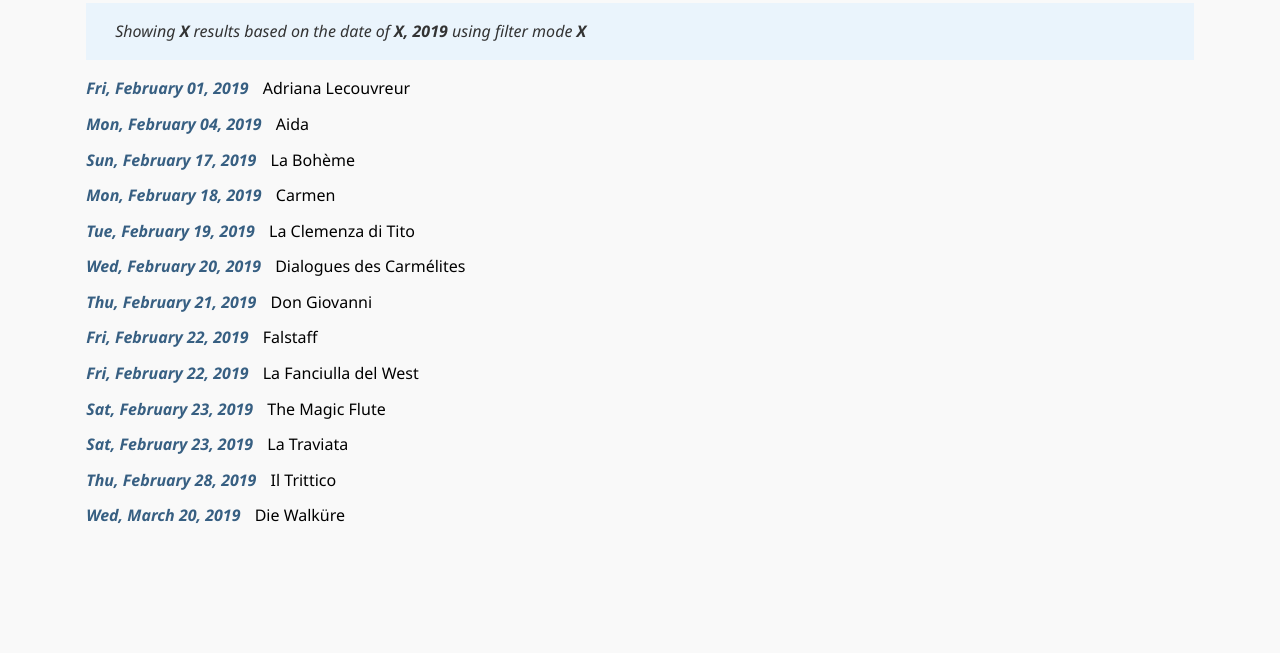
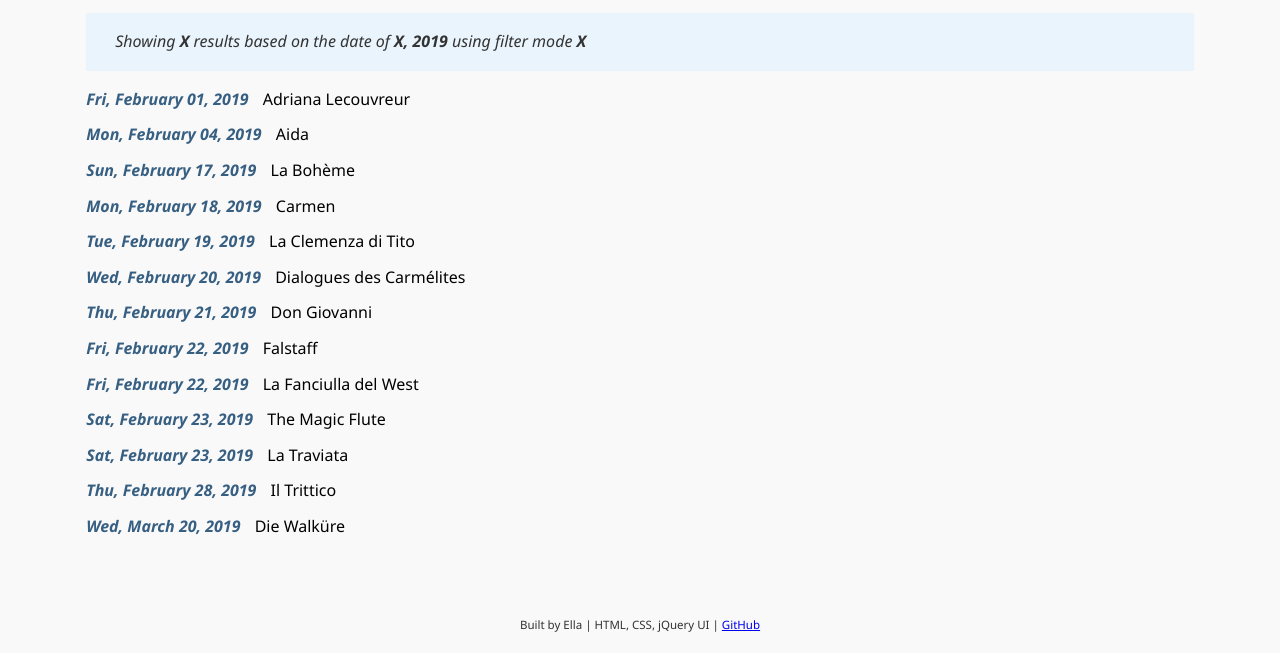
Before and after one commit to agresti/datepicker-integration, a plain HTML site: page index.html in a window 1280 px wide. Shown: the part 690-1343 px from the top of the page. Before the commit the page ends 1263 px from the top, so only its background shows below. Drawn offline with nearby package versions, Linux system fonts and the light colour scheme.

Commit message:
Update index.html

```diff
--- a/index.html
+++ b/index.html
@@ -1,112 +1,77 @@
-
 <!DOCTYPE html>
-<html>
+<html lang="en">
 
 <head>
-	<meta charset="utf-8"/>
-	<meta content="IE=edge" http-equiv="X-UA-Compatible"/>
+  <meta charset="utf-8" />
+  <meta http-equiv="X-UA-Compatible" content="IE=edge" />
+  <meta name="viewport" content="width=device-width, initial-scale=1.0" />
 
-    <link rel="stylesheet" type="text/css" href="styles.css">.
+  <title>Calendar of Events</title>
+  <link rel="stylesheet" href="styles.css" />
+  <link rel="icon" type="image/png" href="favicon.png" />
+
+  <!-- jQuery & jQuery UI -->
   <script src="https://code.jquery.com/jquery-1.12.4.js"></script>
   <script src="https://code.jquery.com/ui/1.12.1/jquery-ui.js"></script>
-    <script src="script.js" type="text/javascript"></script>
 </head>
 
 <body>
+  <main class="page-wrapper" role="main">
+    <div class="container">
 
-<main class="page-wrapper">
-	<div class="container">
+      <!-- Sidebar: Calendar + Buttons -->
       <div class="col-right">
-			<aside class="sidebar">
-				<div id="datepicker"></div>
+        <aside class="sidebar" aria-label="Date selector and filters">
+          <div id="datepicker" aria-label="Calendar datepicker"></div>
           <div id="buttons-side">
-					<button class="button" id="by-day">Day</button>
-					<button class="button" id="by-week">Week</button>
-					<button class="button" id="by-month">Month</button>
+            <button class="button" id="by-day" aria-label="Filter events by day">Day</button>
+            <button class="button" id="by-week" aria-label="Filter events by week">Week</button>
+            <button class="button" id="by-month" aria-label="Filter events by month">Month</button>
           </div>
         </aside>
       </div>
+
+      <!-- Main content -->
       <div class="col-left">
         <h1>Calendar of Events</h1>
+        <p>This interactive calendar project was built using HTML, CSS, and jQuery UI. You can filter opera events by day, week, or month.</p>
+
         <h2 id="sub-header">All Events</h2>
-			<p id="event-statistic">Showing <b><span id="result">X</span></b> results based on the date of <b><span id="date">X, 2019</span></b> using filter mode <b><span id="mode">X</span></b></p>
+        <p id="event-statistic" aria-live="polite">
+          Showing <b><span id="result">X</span></b> results based on the date of
+          <b><span id="date">X, 2019</span></b> using filter mode
+          <b><span id="mode">X</span></b>
+        </p>
 
-<ul class="unstyled" data-end="1643043574865" data-limit="50" data-link="site://Calendar-TTC/holidays" data-start="1548306034865" data-summary="" data-timestamp="1548351154865" data-title="U.S. Holidays" data-type="events">
-
-	<li data-timestamp="1550466000000" data-categories="" data-guid="" class="">
-		<em class="col-md-3 muted eventDate">Fri, February 01, 2019</em>
-		<a class="col-md-4" href="https://www.metopera.org/season/2018-19-season/Adriana-Lecouvreur/" target="_parent">Adriana Lecouvreur</a>
-	</li>
-
-	<li data-timestamp="1550466000000" data-categories="" data-guid="" class="">
-		<em class="col-md-3 muted eventDate">Mon, February 04, 2019</em>
-		<a class="col-md-4" href="https://www.metopera.org/season/2018-19-season/aida/" target="_parent">Aida</a>
-	</li>
-
-	<li data-timestamp="1550466000000" data-categories="" data-guid="" class="">
-		<em class="col-md-3 muted eventDate">Sun, February 17, 2019</em>
-		<a class="col-md-4" href="https://www.metopera.org/season/2018-19-season/la-boheme/" target="_parent">La Bohème</a>
-	</li>
-
-	<li data-timestamp="1550466000000" data-categories="" data-guid="" class="">
-		<em class="col-md-3 muted eventDate">Mon, February 18, 2019</em>
-		<a class="col-md-4" href="https://www.metopera.org/season/2018-19-season/carmen/" target="_parent">Carmen</a>
-	</li>
-
-	<li data-timestamp="1550466000000" data-categories="" data-guid="" class="">
-		<em class="col-md-3 muted eventDate">Tue, February 19, 2019</em>
-		<a class="col-md-4" href="https://www.metopera.org/season/2018-19-season/la-clemenza-di-tito/" target="_parent">La Clemenza di Tito</a>
-	</li>
-
-	<li data-timestamp="1550466000000" data-categories="" data-guid="" class="">
-		<em class="col-md-3 muted eventDate">Wed, February 20, 2019</em>
-		<a class="col-md-4" href="https://www.metopera.org/season/2018-19-season/dialogues-des-carmelites/" target="_parent">Dialogues des Carmélites</a>
-	</li>
-
-	<li data-timestamp="1550466000000" data-categories="" data-guid="" class="">
-		<em class="col-md-3 muted eventDate">Thu, February 21, 2019</em>
-		<a class="col-md-4" href="https://www.metopera.org/season/2018-19-season/don-giovanni/" target="_parent">Don Giovanni</a>
-	</li>
-
-	<li data-timestamp="1550466000000" data-categories="" data-guid="" class="">
-		<em class="col-md-3 muted eventDate">Fri, February 22, 2019</em>
-		<a class="col-md-4" href="https://www.metopera.org/season/2018-19-season/falstaff/" target="_parent">Falstaff</a>
-	</li>
-
-	<li data-timestamp="1550466000000" data-categories="" data-guid="" class="">
-		<em class="col-md-3 muted eventDate">Fri, February 22, 2019</em>
-		<a class="col-md-4" href="https://www.metopera.org/season/2018-19-season/la-fanciulla-del-west/" target="_parent">La Fanciulla del West</a>
-	</li>
-
-	<li data-timestamp="1550466000000" data-categories="" data-guid="" class="">
-		<em class="col-md-3 muted eventDate">Sat, February 23, 2019</em>
-		<a class="col-md-4" href="https://www.metopera.org/season/2018-19-season/the-magic-flute/" target="_parent">The Magic Flute</a>
-	</li>
-
-	<li data-timestamp="1550466000000" data-categories="" data-guid="" class="">
-		<em class="col-md-3 muted eventDate">Sat, February 23, 2019</em>
-		<a class="col-md-4" href="https://www.metopera.org/season/2018-19-season/la-traviata/" target="_parent">La Traviata</a>
-	</li>
-
-	<li data-timestamp="1550466000000" data-categories="" data-guid="" class="">
-		<em class="col-md-3 muted eventDate">Thu, February 28, 2019</em>
-		<a class="col-md-4" href="https://www.metopera.org/season/2018-19-season/il-trittico/" target="_parent">Il Trittico</a>
-	</li>
-
-	<li data-timestamp="1550466000000" data-categories="" data-guid="" class="">
-		<em class="col-md-3 muted eventDate">Wed, March 20, 2019</em>
-		<a class="col-md-4" href="https://www.metopera.org/season/2018-19-season/die-walkure/" target="_parent">Die Walküre</a>
-	</li>
+        <!-- Event List -->
+        <ul class="unstyled">
+          <li><em class="eventDate">Fri, February 01, 2019</em> <a href="https://www.metopera.org/season/2018-19-season/Adriana-Lecouvreur/" target="_blank">Adriana Lecouvreur</a></li>
+          <li><em class="eventDate">Mon, February 04, 2019</em> <a href="https://www.metopera.org/season/2018-19-season/aida/" target="_blank">Aida</a></li>
+          <li><em class="eventDate">Sun, February 17, 2019</em> <a href="https://www.metopera.org/season/2018-19-season/la-boheme/" target="_blank">La Bohème</a></li>
+          <li><em class="eventDate">Mon, February 18, 2019</em> <a href="https://www.metopera.org/season/2018-19-season/carmen/" target="_blank">Carmen</a></li>
+          <li><em class="eventDate">Tue, February 19, 2019</em> <a href="https://www.metopera.org/season/2018-19-season/la-clemenza-di-tito/" target="_blank">La Clemenza di Tito</a></li>
+          <li><em class="eventDate">Wed, February 20, 2019</em> <a href="https://www.metopera.org/season/2018-19-season/dialogues-des-carmelites/" target="_blank">Dialogues des Carmélites</a></li>
+          <li><em class="eventDate">Thu, February 21, 2019</em> <a href="https://www.metopera.org/season/2018-19-season/don-giovanni/" target="_blank">Don Giovanni</a></li>
+          <li><em class="eventDate">Fri, February 22, 2019</em> <a href="https://www.metopera.org/season/2018-19-season/falstaff/" target="_blank">Falstaff</a></li>
+          <li><em class="eventDate">Fri, February 22, 2019</em> <a href="https://www.metopera.org/season/2018-19-season/la-fanciulla-del-west/" target="_blank">La Fanciulla del West</a></li>
+          <li><em class="eventDate">Sat, February 23, 2019</em> <a href="https://www.metopera.org/season/2018-19-season/the-magic-flute/" target="_blank">The Magic Flute</a></li>
+          <li><em class="eventDate">Sat, February 23, 2019</em> <a href="https://www.metopera.org/season/2018-19-season/la-traviata/" target="_blank">La Traviata</a></li>
+          <li><em class="eventDate">Thu, February 28, 2019</em> <a href="https://www.metopera.org/season/2018-19-season/il-trittico/" target="_blank">Il Trittico</a></li>
+          <li><em class="eventDate">Wed, March 20, 2019</em> <a href="https://www.metopera.org/season/2018-19-season/die-walkure/" target="_blank">Die Walküre</a></li>
         </ul>
 
         <div class="dateValOnSelect"></div>
-		<!--<div class="timeStampOnSelect"></div>
-		<span id="startDate"></span>
-		<span id="endDate"></span>-->
-
       </div>
     </div>
   </main>
 
+  <!-- Optional footer -->
+  <footer style="margin-top: 40px; font-size: 0.9em; text-align: center;">
+    <p>Built by Ella | HTML, CSS, jQuery UI | <a href="https://github.com/agresti.io" target="_blank">GitHub</a></p>
+  </footer>
+
+  <!-- Your Script -->
+  <script src="script.js" type="text/javascript" defer></script>
 </body>
+
 </html>
```
Lines whose indentation alone changed are shown as unchanged.
